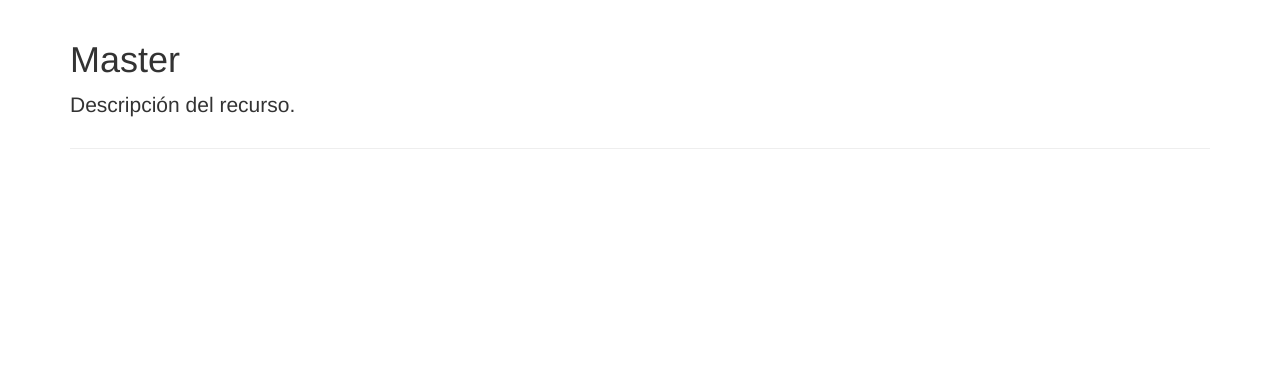
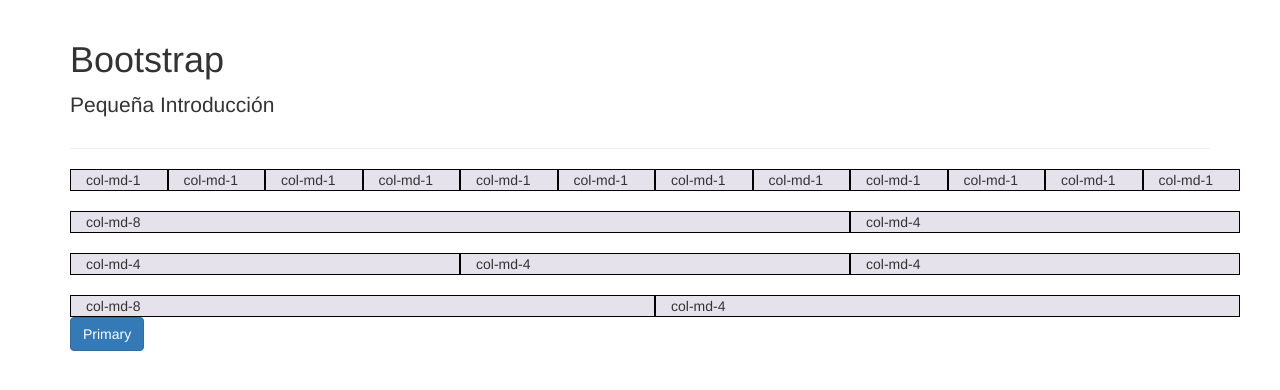
Before and after one commit to cafajardop/toolsDevelpmentResources, a plain HTML site: page index.html in a window 1280 px wide. Drawn offline with Linux system fonts and the light colour scheme.

Commit message:
ajustando Readme

```diff
--- a/index.html
+++ b/index.html
@@ -19,14 +19,47 @@
     <div class="container">
 
       <div class="page-header">
-        <h1>Master</h1>
-        <p class="lead">Descripción del recurso.</p>
+        <h1>Bootstrap</h1>
+        <p class="lead">Pequeña Introducción</p>
       </div>
 
       <!-- Editar desde aquí  -->
+      <div class="container">
+        <div class="row">
+          <div class="col-md-1">col-md-1</div>
+          <div class="col-md-1">col-md-1</div>
+          <div class="col-md-1">col-md-1</div>
+          <div class="col-md-1">col-md-1</div>
+          <div class="col-md-1">col-md-1</div>
+          <div class="col-md-1">col-md-1</div>
+          <div class="col-md-1">col-md-1</div>
+          <div class="col-md-1">col-md-1</div>
+          <div class="col-md-1">col-md-1</div>
+          <div class="col-md-1">col-md-1</div>
+          <div class="col-md-1">col-md-1</div>
+          <div class="col-md-1">col-md-1</div>
+        </div>
+        <br>
+        <div class="row">
+          <div class="col-md-8 col-xs-8">col-md-8</div>
+          <div class="col-md-4 col-xs-4">col-md-4</div>
+        </div>
+        <br>
+        <div class="row">
+          <div class="col-md-4">col-md-4</div>
+          <div class="col-md-4">col-md-4</div>
+          <div class="col-md-4">col-md-4</div>
+        </div>
+        <br>
+        <div class="row">
+          <div class="col-md-6">col-md-8</div>
+          <div class="col-md-6">col-md-4</div>
+        </div>
+
+      </div>
 
 
-
+      <button type="button" class="btn btn-primary">Primary</button>
 
 
       <!-- Hasta aquí modificaremos -->
--- a/lib/estilo.css
+++ b/lib/estilo.css
@@ -0,0 +1,4 @@
+.row div {
+    background-color: #E6E2EB;
+    border: 1px solid black;
+}
```
Also changed, not shown: 1 other file.
